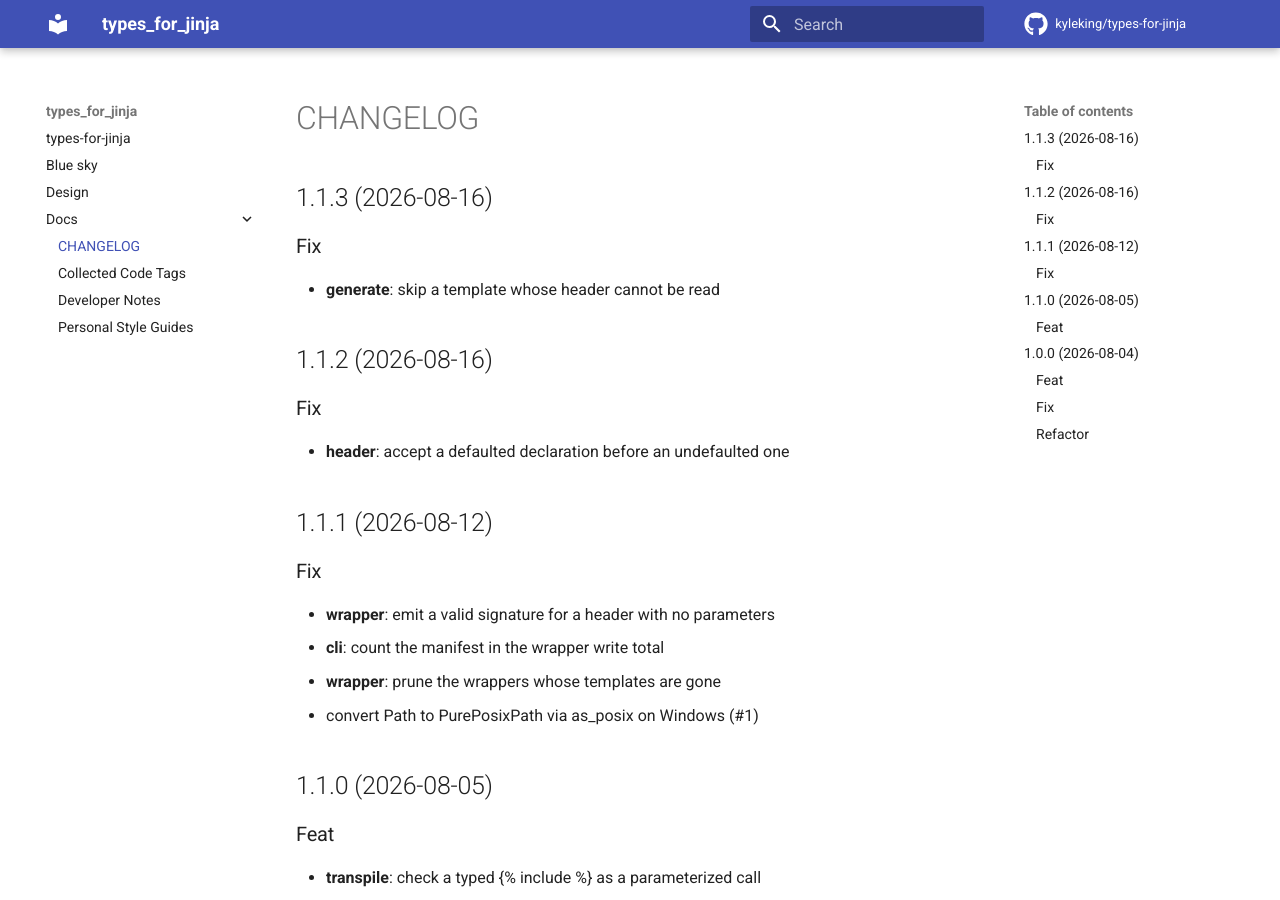
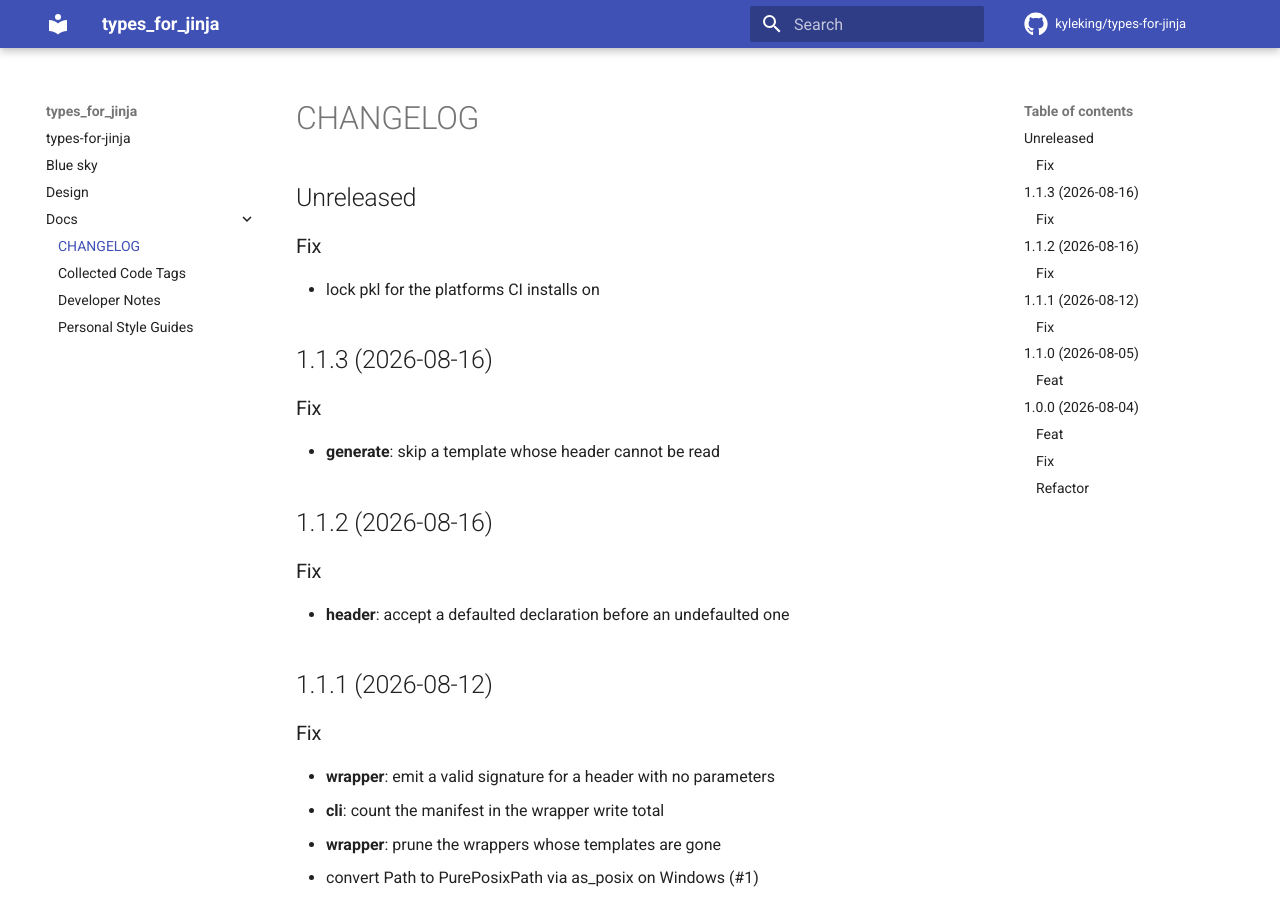
Before and after one commit to KyleKing/types-for-jinja, an MkDocs documentation site: the page built from docs/docs/CHANGELOG.md, in a window 1280 px wide and 900 px high. Built offline with MkDocs 1.6.1 and Material for MkDocs 9.7.7, drawn with Linux system fonts in a browser that asks for light colours; comment, search, counter and statistics services are not loaded.

```diff
--- a/docs/docs/CHANGELOG.md
+++ b/docs/docs/CHANGELOG.md
@@ -1,3 +1,9 @@
+## Unreleased
+
+### Fix
+
+- lock pkl for the platforms CI installs on
+
 ## 1.1.3 (2026-08-16)
 
 ### Fix
```
Also changed, not shown: docs/docs/DEVELOPER_GUIDE.md (+1 -1 lines), 1 other file.
